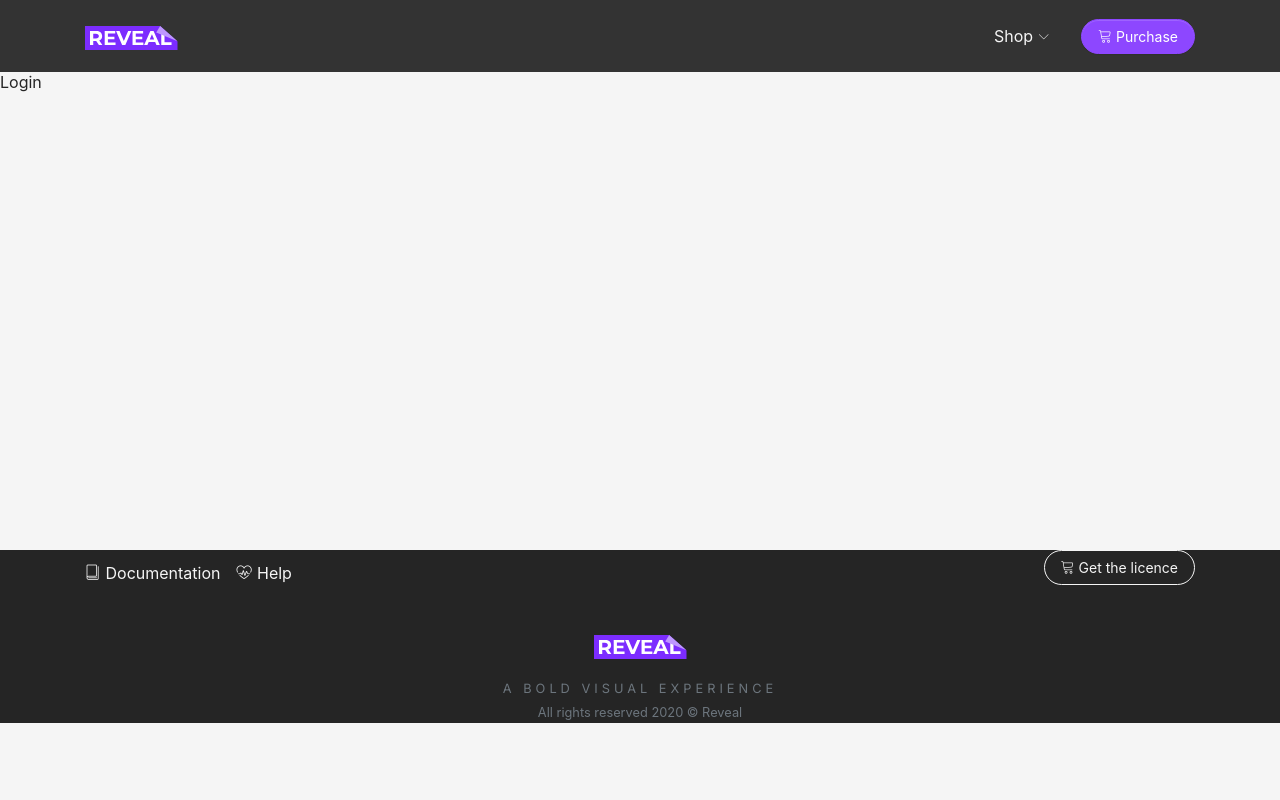
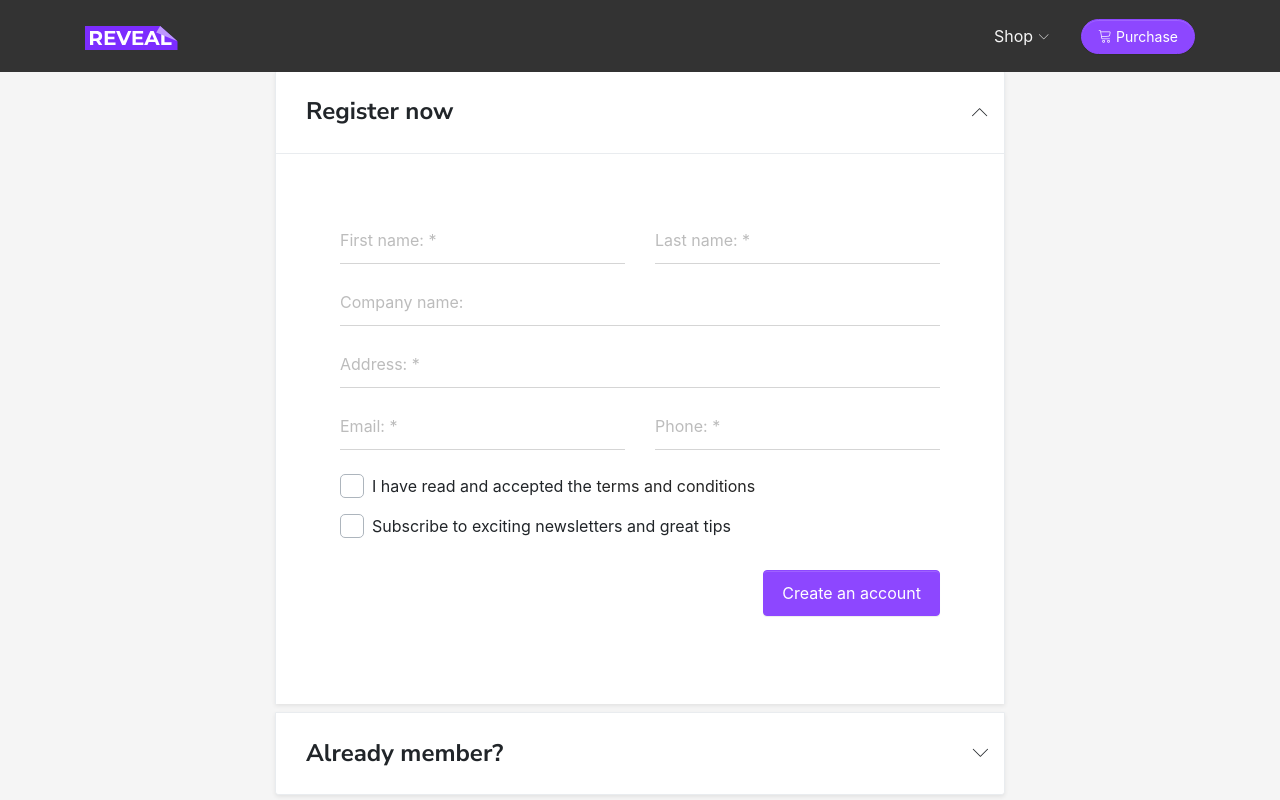
Before and after one commit to rity456789/book-store, a React (Create React App) app: page /login in a window 1280 px wide. Shown: the top 800 px of the page. Built offline with nearby package versions, Linux system fonts and the light colour scheme.

Commit message:
add login UI

```diff
--- a/src/App.js
+++ b/src/App.js
@@ -5,7 +5,6 @@ import { SRoute } from "./containers/CustomRoutes";
 
 import Home from "./containers/Home/Home";
 import Login from "./containers/Login/Login";
-import Register from "./containers/Register/Register";
 import NotFound from "./containers/NotFound";
 
 function App() {
@@ -14,7 +13,6 @@ function App() {
       <Router>
         <Switch history={history}>
           <SRoute path="/login" exact component={Login}></SRoute>
-          <SRoute path="/register" exact component={Register}></SRoute>
           <SRoute path="/not-found" component={NotFound}></SRoute>
           <SRoute path="/" exact component={Home}></SRoute>
           <Redirect to="/not-found"></Redirect>
--- a/src/containers/Login/Login.js
+++ b/src/containers/Login/Login.js
@@ -1,7 +1,204 @@
 import React from "react";
 
 function Login() {
-  return <div>Login</div>;
+  return (
+    <div className="container">
+      <div className="row justify-content-center">
+        <div className="col-lg-10 col-xl-8">
+          <div className="accordion" id="accordion1">
+            <div className="card card-panel bg-white shadow-sm mb-2">
+              <div
+                className="card-header py-4 bg-white"
+                role="button"
+                id="headingOne"
+                data-toggle="collapse"
+                data-target="#collapseOne"
+                aria-expanded="true"
+                aria-controls="collapseOne"
+              >
+                <h2 className="h4 mb-0">Register now</h2>
+              </div>
+              <div
+                id="collapseOne"
+                className="collapse show"
+                aria-labelledby="headingOne"
+                data-parent="#accordion1"
+              >
+                <div className="card-body p-0">
+                  <hr className="m-0" />
+                  <div className="p-4 p-md-6">
+                    <form>
+                      <div className="row">
+                        <div className="col-md-6">
+                          <div className="form-group">
+                            <input
+                              type="text"
+                              className="form-control form-control-simple"
+                              placeholder="First name: *"
+                            />
+                          </div>
+                        </div>
+                        <div className="col-md-6">
+                          <div className="form-group">
+                            <input
+                              type="text"
+                              className="form-control form-control-simple"
+                              placeholder="Last name: *"
+                            />
+                          </div>
+                        </div>
+                        <div className="col-md-12">
+                          <div className="form-group">
+                            <input
+                              type="text"
+                              className="form-control form-control-simple"
+                              placeholder="Company name:"
+                            />
+                          </div>
+                        </div>
+
+                        <div className="col-md-12">
+                          <div className="form-group">
+                            <input
+                              type="text"
+                              className="form-control form-control-simple"
+                              placeholder="Address: *"
+                            />
+                          </div>
+                        </div>
+                        <div className="col-md-6">
+                          <div className="form-group">
+                            <input
+                              type="text"
+                              className="form-control form-control-simple"
+                              placeholder="Email: *"
+                            />
+                          </div>
+                        </div>
+                        <div className="col-md-6">
+                          <div className="form-group">
+                            <input
+                              type="text"
+                              className="form-control form-control-simple"
+                              placeholder="Phone: *"
+                            />
+                          </div>
+                        </div>
+                        <div className="col-md-12">
+                          <div className="custom-control custom-checkbox custom-checkbox-primary py-2">
+                            <input
+                              type="checkbox"
+                              className="custom-control-input"
+                              id="customExampleCheck1"
+                            />
+                            <label
+                              className="custom-control-label"
+                              htmlFor="customExampleCheck1"
+                            >
+                              I have read and accepted the{" "}
+                              <a href="#">terms and conditions</a>
+                            </label>
+                          </div>
+                          <div className="custom-control custom-checkbox custom-checkbox-primary py-2">
+                            <input
+                              type="checkbox"
+                              className="custom-control-input"
+                              id="customExampleCheck2"
+                            />
+                            <label
+                              className="custom-control-label"
+                              htmlFor="customExampleCheck2"
+                            >
+                              Subscribe to exciting newsletters and great tips
+                            </label>
+                          </div>
+                        </div>
+                        <div className="col-md-12 text-right py-4">
+                          <a
+                            href="checkout-delivery.html"
+                            className="btn btn-primary"
+                          >
+                            Create an account
+                          </a>
+                        </div>
+                      </div>
+                    </form>
+                  </div>
+                </div>
+              </div>
+            </div>
+            {/* Checkout login */}
+            <div className="card card-panel bg-white shadow-sm mb-2">
+              <div
+                className="card-header py-4 collapsed bg-white"
+                role="button"
+                id="headingTwo"
+                data-toggle="collapse"
+                data-target="#collapseTwo1"
+                aria-expanded="false"
+                aria-controls="collapseTwo1"
+              >
+                <h2 className="h4 mb-0"> Already member?</h2>
+              </div>
+              <div
+                id="collapseTwo1"
+                className="collapse"
+                aria-labelledby="headingTwo"
+                data-parent="#accordion1"
+              >
+                <div className="card-body p-0">
+                  <hr className="m-0" />
+                  <div className="p-4 p-md-6">
+                    <form>
+                      <div className="row justify-content-center py-4">
+                        <div className="col-md-8">
+                          <div className="form-group">
+                            <input
+                              type="text"
+                              className="form-control form-control-simple"
+                              placeholder="Email"
+                            />
+                          </div>
+                          <div className="form-group">
+                            <input
+                              type="password"
+                              className="form-control form-control-simple"
+                              placeholder="Password"
+                            />
+                          </div>
+                          <div className="custom-control custom-checkbox custom-checkbox-primary py-2">
+                            <input
+                              type="checkbox"
+                              className="custom-control-input"
+                              id="rememberCheck"
+                            />
+                            <label
+                              className="custom-control-label"
+                              htmlFor="rememberCheck"
+                            >
+                              Remember me
+                            </label>
+                          </div>
+                          <div className=" text-right py-4">
+                            <a
+                              href="checkout-delivery.html"
+                              className="btn btn-dark"
+                            >
+                              Sign in
+                            </a>
+                          </div>
+                        </div>
+                      </div>
+                    </form>
+                  </div>
+                </div>
+              </div>
+            </div>
+          </div>
+        </div>
+      </div>
+    </div>
+  );
 }
 
 export default Login;
--- a/src/containers/Register/Register.js
+++ /dev/null
@@ -1,7 +0,0 @@
-import React from "react";
-
-function Register() {
-  return <div>Register</div>;
-}
-
-export default Register;
```
Also changed, not shown: src/containers/Register/action.js (deleted), src/containers/Register/constant.js (deleted), src/containers/Register/reducer.js (deleted).
